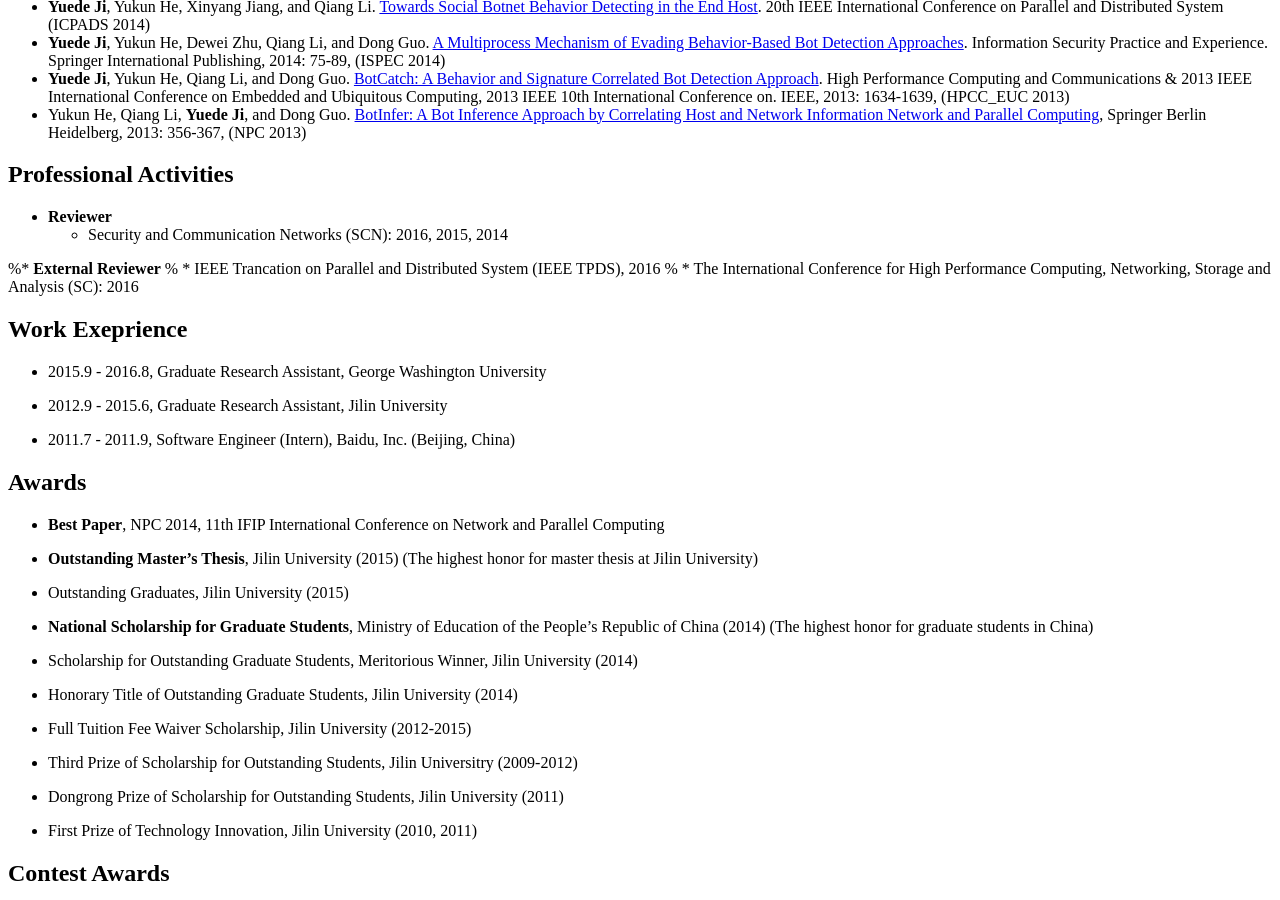
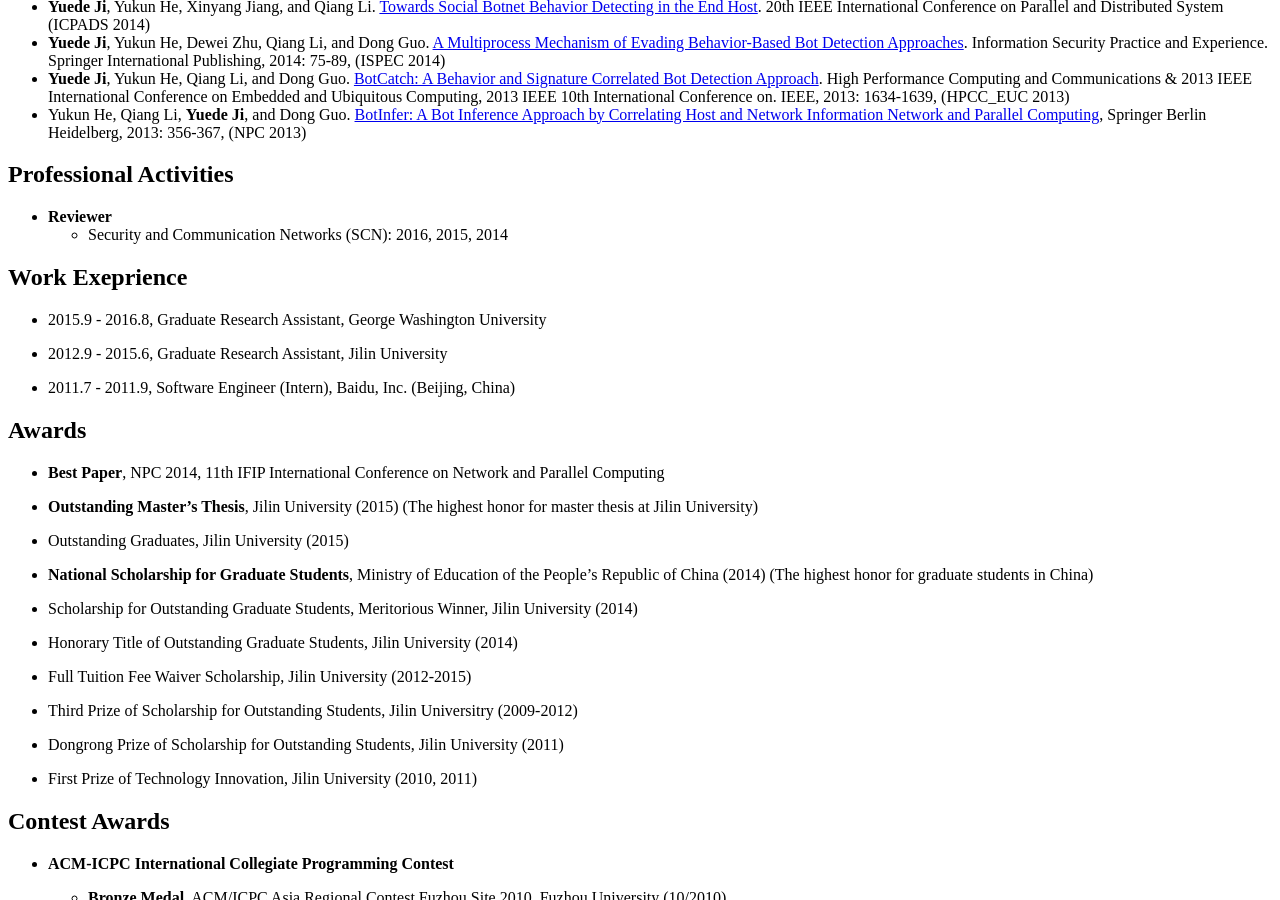
Before and after one commit to yuede/yuede.github.io, a Jekyll site: the page built from index.md, in a window 1280 px wide and 900 px high, scrolled down 674 px. Built offline with Jekyll 4.4.1, drawn with Linux system fonts in a browser that asks for light colours; nearby versions of some CDN libraries.

Commit message:
update reviewer

```diff
--- a/index.md
+++ b/index.md
@@ -36,10 +36,6 @@ My research interests are mainly in High Performance Computing, Computer and Net
 
 * **Reviewer**
     * Security and Communication Networks (SCN): 2016, 2015, 2014
-
-%* **External Reviewer**
-%    * IEEE Trancation on Parallel and Distributed System (IEEE TPDS), 2016
-%    * The International Conference for High Performance Computing, Networking, Storage and Analysis (SC): 2016
 
 ## Work Exeprience
 * 2015.9 - 2016.8, Graduate Research Assistant, George Washington University
```
